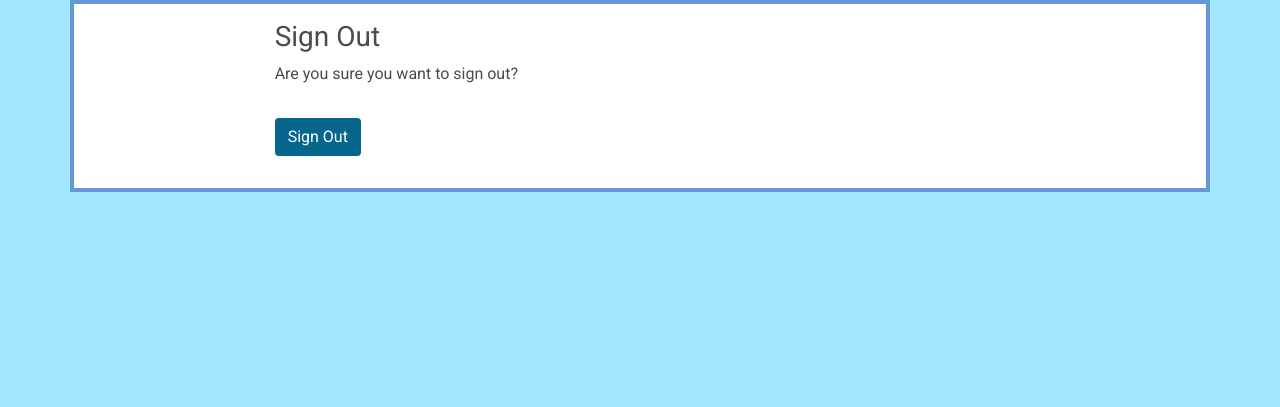
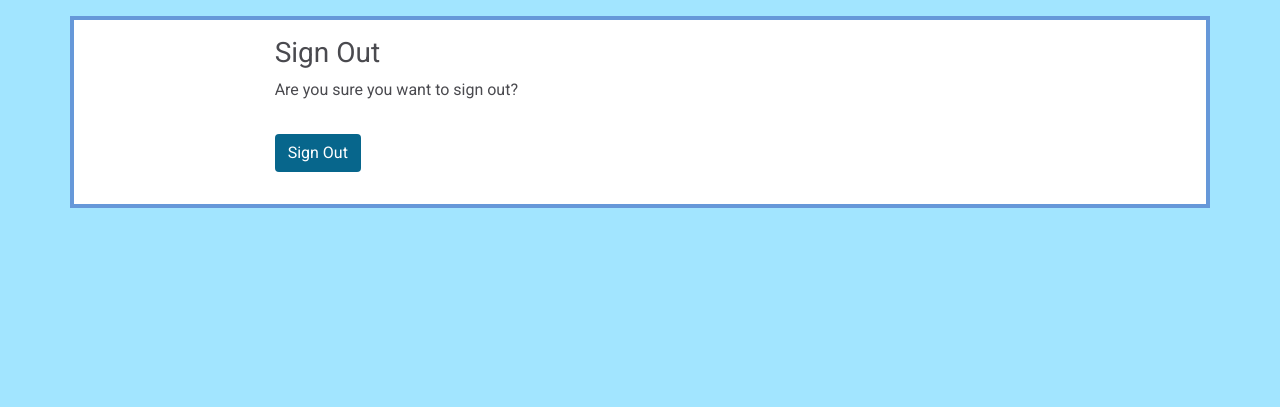
Before and after one commit to Lucy-Glanville-Brown/travel-blog, a Django app: page /accounts/logout/ in a window 1280 px wide. Shown: the part 69-476 px from the top of the page. Run offline with Django 4.2, Linux system fonts and the light colour scheme; the visitor is signed in with stand-in values (Sample User, id 1); some libraries are stand-ins or nearby versions.

Commit message:
Adjust styling for logout page

```diff
--- a/templates/account/logout.html
+++ b/templates/account/logout.html
@@ -5,7 +5,7 @@
 {% block head_title %}{% trans "Sign Out" %}{% endblock %}
 
 {% block content %}
-<div class="container signout">
+<div class="container signout mt-3 mx-auto">
   <div class="row">
     <div class="col-md-8 mt-3 offset-md-2">
       <h3>{% trans "Sign Out" %}</h3>
```
